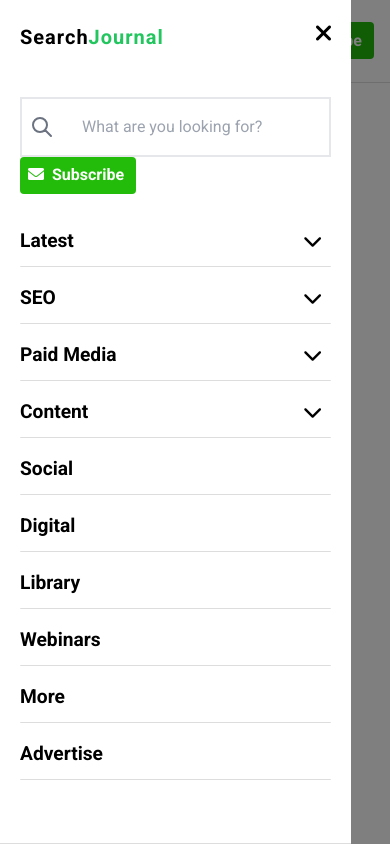
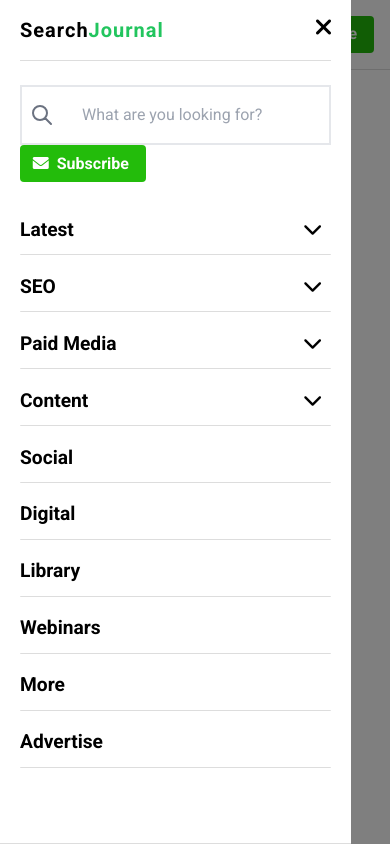
Before and after one commit to nihuGit/Mega-Menu, a website: page index.html in a window 390 px wide. Both pictures are taken after a click on the button 36 px from the left and 40 px from the top of the page. Drawn offline with nearby package versions, Linux system fonts and the light colour scheme.

Commit message:
Responsive

```diff
--- a/index.html
+++ b/index.html
@@ -36,7 +36,7 @@
         </div>
 
         <div class = "navbar-collapse">
-          <div class = "brand-and-icon flex justify-between items-center w-full lg:hidden">
+          <div class = "brand-and-icon flex justify-between items-center w-full lg:hidden ">
             <a href = "index.html" class = "navbar-brand font-bold flex w-fit">
               <span class="text-black w-fit flex">Search</span>
               <span class="text-green-500">Journal</span>
@@ -46,7 +46,7 @@
           </button>
           </div>
 
-          <form method="GET" action="" class="space-y-6 my-6 lg:hidden">
+          <form method="GET" action="" class=" my-6 lg:hidden">
             <div class="bg-white border-2  px-2 py-2 relative flex">
               <span class="w-auto flex justify-end  items-center text-gray-500 p-2">
                 <svg xmlns="http://www.w3.org/2000/svg" class="h-6 w-6" fill="none" viewBox="0 0 24 24" stroke="currentColor">
@@ -56,7 +56,7 @@
               <input name="episodequery" id="title" class="border-white outline-none border-0 w-full rounded-xl pl-5" type="text" placeholder="What are you looking for?" />
 
             </div>
-            <button type = "button" class = "sej-sbs-btn lg:hidden">
+            <button type = "button" class = "sej-sbs-btn lg:hidden mt-6">
               <i class="fa-solid fa-envelope "></i>
               <span class="px-1 font-bold">Subscribe</span>
             </button>
@@ -73,7 +73,7 @@
 
                 </span>
               </a>
-              <div class = "sub-menu">
+              <div class = "sub-menu leading-loose" >
                 <!-- item -->
                 <div class = "sub-menu-item">
 
--- a/nav-styles.css
+++ b/nav-styles.css
@@ -37,11 +37,12 @@
 .brand-and-icon{
     display: flex;
     justify-content: space-between;
-    padding: 1rem 0;
+    padding: 0.6rem 0;
+    /* border-bottom: 1px solid #ddd; */
 }
 .navbar-brand{
     font-size: 1.25rem;
-    line-height: 1.75rem;
+    /* line-height: 1.75rem; */
     letter-spacing: 1px;
     font-weight: 700;
 }
@@ -65,7 +66,7 @@
     color: #ffff;
     font-size: 1rem;
     cursor: pointer;
-    padding: 0.4rem 0.5rem;
+    padding: 0.4rem 0.8rem;
     transition: all 0.4s ease;
     border-radius: 4px;
 }
@@ -88,8 +89,11 @@
 }
 .navbar-collapse.open {
     left: 0;
-    box-shadow: 5px 5px 15px 5rem rgba(0, 0, 0, 0.5);
+    box-shadow: 5px 5px 15px 45rem rgba(0, 0, 0, 0.5);
     transition: left 0.5s ease, box-shadow 0.6s ease-in 0.2s;
+}
+.navbar-collapse .brand-and-icon{
+    border-bottom: 1px solid #ddd;
 }
 .close-btn {
     background: none;
@@ -137,10 +141,12 @@
 .sub-menu ul li a{
     opacity: 0.8;
     transition: all 0.5s ease;
+    font-weight: 500;
 }
 .sub-menu ul li a:hover{
     padding-left: 14px;
     opacity: 0.9;
+    text-decoration: underline;
 }
 .sub-menu{
     display: none;
@@ -382,9 +388,7 @@
     }
 }
 @media screen and (min-width: 1280px){
-    .navbar-brand{
-        padding-right: 2rem;
-    }
+
     .navbar-nav > li > a{
         padding: 1.7rem 1rem 1.7rem 1rem;
 
```
